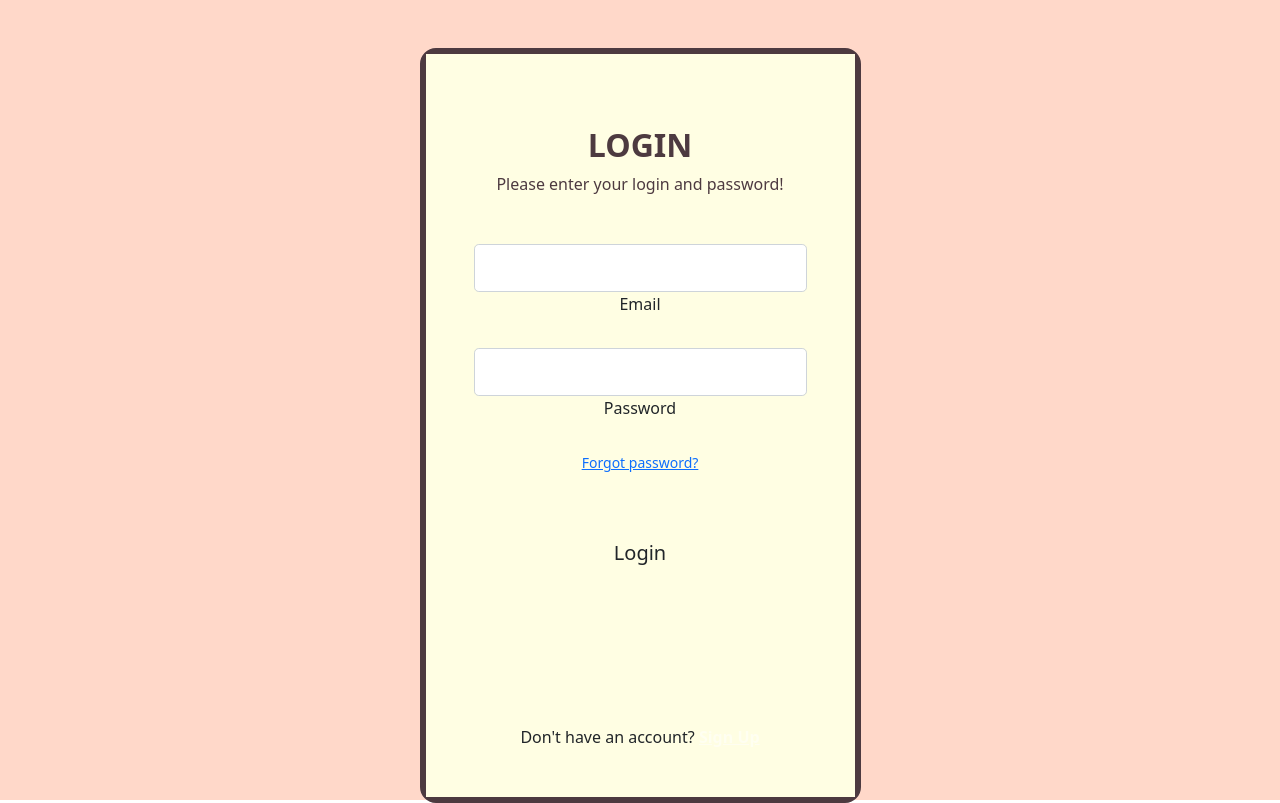
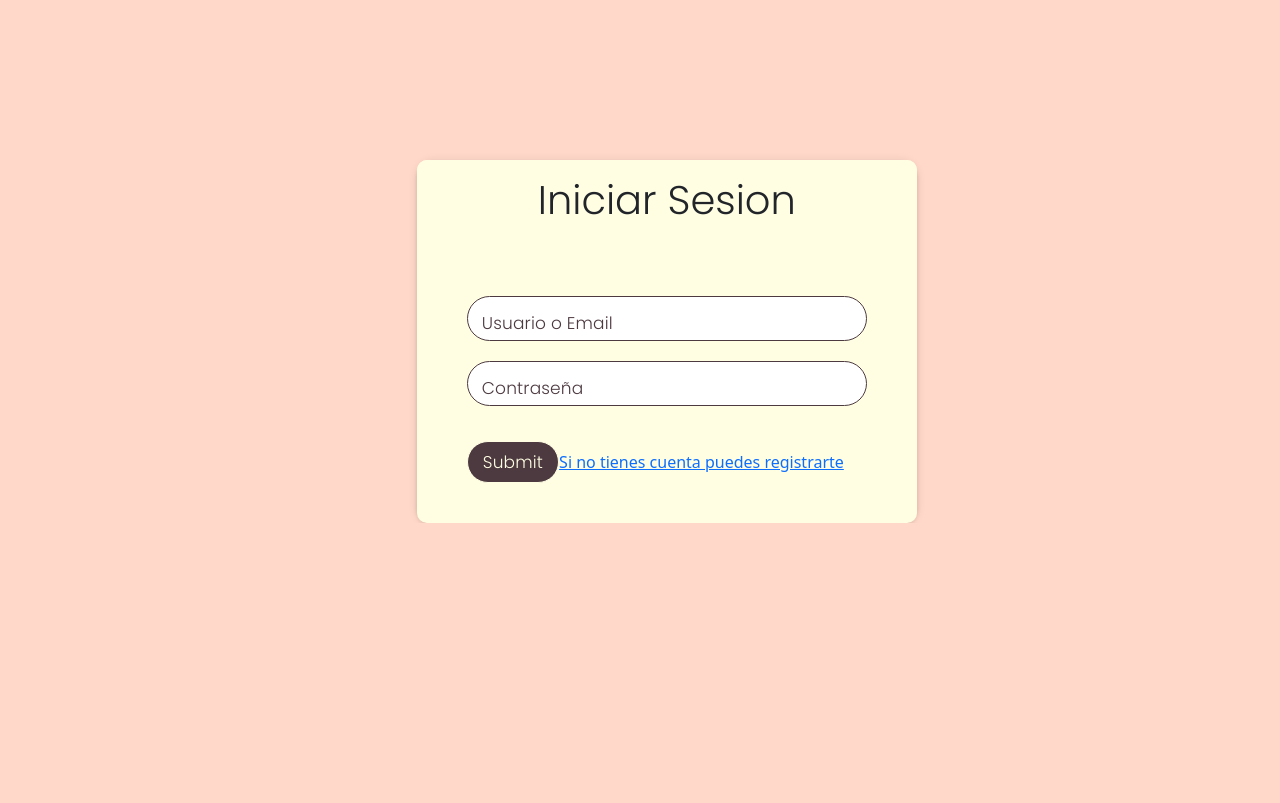
Before and after one commit to marcom25/panaderia-proyect, a React (Create React App) app: page /login in a window 1280 px wide. Built offline with nearby package versions, Linux system fonts and the light colour scheme; a web font is replaced by a local one.

Commit message:
Login and Register Changed

```diff
--- a/src/components/LoginForm.jsx
+++ b/src/components/LoginForm.jsx
@@ -1,85 +1,37 @@
 import React from "react";
+import { Link } from "react-router-dom";
 
-import "../css/Fonts.css";
 import "../css/LoginForm.css";
 import "../css/Colors.css";
-
+import "../css/Fonts.css";
 const LoginForm = () => {
   return (
     <>
-      <section className="vh-100 gradient-custom bg-pink">
-        <div className="container py-5 h-100">
-          <div className="row d-flex justify-content-center align-items-center h-100">
-            <div className="col-12 col-md-8 col-lg-6 col-xl-5">
-              <div className="card ">
-                <div className="card-body p-5 text-center bg-cream">
-                  <div className="mb-md-5 mt-md-4 pb-5">
-                    <h2 className="fw-bold mb-2 text-uppercase brown-font">
-                      Login
-                    </h2>
-                    <p className=" mb-5 brown-font">
-                      Please enter your login and password!
-                    </p>
+      <div class="container m-auto" style={{ overflow: "hidden" }}>
+        <div class="row card contenido">
+          <div className="col card-body bg-cream caja p-0">
+            <h1 className="text-center card-title bg-cream  font-poppins py-3 titulo ">
+              Iniciar Sesion
+            </h1>
+            <form className="mt-5 bg-cream">
+              <div class="question">
+                <input type="text" required />
+                <label className="font-poppins">Usuario o Email</label>
+              </div>
 
-                    <div className="form-outline form-black mb-4">
-                      <input
-                        type="email"
-                        id="typeEmailX"
-                        className="form-control form-control-lg"
-                      />
-                      <label className="form-label" for="typeEmailX">
-                        Email
-                      </label>
-                    </div>
+              <div class="question">
+                <input type="text" required />
+                <label className="font-poppins">Contraseña</label>
+              </div>
 
-                    <div className="form-outline form-black mb-4">
-                      <input
-                        type="password"
-                        id="typePasswordX"
-                        className="form-control form-control-lg"
-                      />
-                      <label className="form-label" for="typePasswordX">
-                        Password
-                      </label>
-                    </div>
-
-                    <p className="small mb-5 pb-lg-2">
-                      <a className="" href="#!">
-                        Forgot password?
-                      </a>
-                    </p>
-
-                    <button className="btn btn-lg px-5" type="submit">
-                      Login
-                    </button>
-
-                    <div className="d-flex justify-content-center text-center mt-4 pt-1">
-                      <a href="#!" className="text-white">
-                        <i className="fab fa-facebook-f fa-lg"></i>
-                      </a>
-                      <a href="#!" className="text-white">
-                        <i className="fab fa-twitter fa-lg mx-4 px-2"></i>
-                      </a>
-                      <a href="#!" className="text-white">
-                        <i className="fab fa-google fa-lg"></i>
-                      </a>
-                    </div>
-                  </div>
-
-                  <div>
-                    <p className="mb-0">
-                      Don't have an account?{" "}
-                      <a href="#!" className="text-white-50 fw-bold">
-                        Sign Up
-                      </a>
-                    </p>
-                  </div>
-                </div>
-              </div>
-            </div>
+              <button className="font-poppins" type="submit">
+                Submit
+              </button>
+              <Link to="/register" >Si no tienes cuenta puedes registrarte</Link>
+            </form>
           </div>
         </div>
-      </section>
+      </div>
     </>
   );
 };
--- a/src/components/RegisterForm.jsx
+++ b/src/components/RegisterForm.jsx
@@ -1,35 +1,44 @@
-import React from 'react';
+import React from "react";
+import { Link } from "react-router-dom";
 
 import "../css/Fonts.css";
 
 const RegisterForm = () => {
   return (
     <>
-        <form className='form-floating'>
-        <div className="row my-3 d-flex justify-content-center">
-            <div className="col-sm-10">
-                <input placeholder="Username" type="text" className="form-control" id="inputEmail3"/>
+      <div class="container m-auto" style={{ overflow: "hidden" }}>
+        <div class="row card contenido">
+          <div className="col card-body bg-cream caja p-0">
+            <h1 className="text-center card-title bg-cream  font-poppins py-3 titulo ">
+              Registro
+            </h1>
+            <form className="mt-5 bg-cream">
+              <div class="question">
+                <input type="text" required />
+                <label className="font-poppins">Usuario o Email</label>
+              </div>
+              <div class="question">
+                <input type="text" required />
+                <label className="font-poppins">Last Name</label>
+              </div>
+              <div class="question">
+                <input type="text" required />
+                <label className="font-poppins">Contraseña</label>
+              </div>
+              <div class="question">
+                <input type="text" required />
+                <label className="font-poppins">Email Confirm</label>
+              </div>
+              <button className="font-poppins" type="submit">
+                Submit
+              </button>
+
+            </form>
           </div>
         </div>
-        <div className="row my-3 d-flex justify-content-center">
-            <div className="col-sm-10">
-                <input placeholder="Email" type="email" className="form-control" id="inputEmail3"/>
       </div>
-        </div>
-        <div className="row mb-3 d-flex justify-content-center">
-            <div className="col-sm-10">
-                <input placeholder='Password' type="password" className="form-control" id="inputPassword3"/>
-            </div>
-        </div>
-        <div className='row'>
-            <div className="col d-flex justify-content-end py-3 bg-pink">
-                <button type="submit" className="btn loginDesing font-poppins">Registrarme</button>
-            </div>
-        </div>
-        </form>
-
     </>
   );
-}
+};
 
 export default RegisterForm;
--- a/src/css/LoginForm.css
+++ b/src/css/LoginForm.css
@@ -0,0 +1,151 @@
+.transition,
+form button,
+form .question label,
+form .question input[type="text"] {
+  -moz-transition: all 0.25s cubic-bezier(0.53, 0.01, 0.35, 1.5);
+  -o-transition: all 0.25s cubic-bezier(0.53, 0.01, 0.35, 1.5);
+  -webkit-transition: all 0.25s cubic-bezier(0.53, 0.01, 0.35, 1.5);
+  transition: all 0.25s cubic-bezier(0.53, 0.01, 0.35, 1.5);
+}
+
+body{
+  background-color: rgb(255, 216, 201) !important;
+}
+.caja{
+  border-radius: 10px;
+}
+
+.titulo{
+  border-top-left-radius: inherit;
+  border-top-right-radius: inherit;
+}
+
+.contenido{
+  border: 0px !important;
+  box-shadow: 0 1px 10px 0 rgb(0 0 0 / 10%), 0 4px 5px 0 rgb(0 0 0 / 6%), 0 2px 4px 0 rgb(0 0 0 / 7%);
+  position: relative;
+  left: 30%;
+  max-width: 500px;
+  margin-top: 10rem !important;
+}
+
+form {
+  width: 80%;
+  position: relative;
+  display: inline-block;
+  box-sizing: border-box;
+
+  background-color: inherit;
+  border-radius: 40px;
+  margin: 40px 0;
+  left: 50%;
+  -moz-transform: translate(-50%, 0);
+  -ms-transform: translate(-50%, 0);
+  -webkit-transform: translate(-50%, 0);
+  transform: translate(-50%, 0);
+}
+
+form h1 {
+  color: rgb(77, 58, 64);
+  font-weight: 100;
+  letter-spacing: 0.01em;
+  margin-left: 15px;
+  margin-bottom: 35px;
+  text-transform: uppercase;
+}
+
+form button {
+  margin-top: 35px;
+  background-color: rgb(77, 58, 64);
+  border: 1px solid #FFFEE3;
+  line-height: 0;
+  font-size: 17px;
+  display: inline-block;
+  box-sizing: border-box;
+  padding: 20px 15px;
+  border-radius: 60px;
+  color: #FFFEE3;
+  font-weight: 100;
+  letter-spacing: 0.01em;
+  position: relative;
+  z-index: 1;
+}
+
+form button:hover,
+form button:focus {
+  color: rgb(255, 216, 201);
+  background-color: rgb(77, 58, 64);
+}
+
+form .question {
+  position: relative;
+  padding: 10px 0;
+}
+
+form .question:first-of-type {
+  padding-top: 0;
+}
+
+form .question:last-of-type {
+  padding-bottom: 0;
+}
+
+form .question label {
+  transform-origin: left center;
+  color: rgb(77, 58, 64);
+  font-weight: 100;
+  letter-spacing: 0.01em;
+  font-size: 17px;
+  box-sizing: border-box;
+  padding: 10px 15px;
+  display: block;
+  position: absolute;
+  margin-top: -40px;
+  z-index: 2;
+  pointer-events: none;
+}
+
+form .question input[type="text"] {
+  appearance: none;
+  background-color: none;
+  border: 1px solid rgb(77, 58, 64);
+  line-height: 0;
+  font-size: 17px;
+  width: 100%;
+  display: block;
+  box-sizing: border-box;
+  padding: 10px 15px;
+  border-radius: 60px;
+  color: rgb(77, 58, 64);
+  font-weight: 100;
+  letter-spacing: 0.01em;
+  position: relative;
+  z-index: 1;
+}
+
+form .question input[type="text"]:focus {
+  outline: none;
+  background: rgb(77, 58, 64);
+  color: rgb(255, 216, 201);
+  margin-top: 30px;
+}
+
+form .question input[type="text"]:valid {
+  margin-top: 30px;
+}
+
+form .question input[type="text"]:focus ~ label {
+  -moz-transform: translate(0, -35px);
+  -ms-transform: translate(0, -35px);
+  -webkit-transform: translate(0, -35px);
+  transform: translate(0, -35px);
+}
+
+form .question input[type="text"]:valid ~ label {
+  text-transform: uppercase;
+  font-style: italic;
+  -moz-transform: translate(5px, -35px) scale(0.6);
+  -ms-transform: translate(5px, -35px) scale(0.6);
+  -webkit-transform: translate(5px, -35px) scale(0.6);
+  transform: translate(5px, -35px) scale(0.6);
+}
```
Lines whose indentation alone changed are shown as unchanged.
